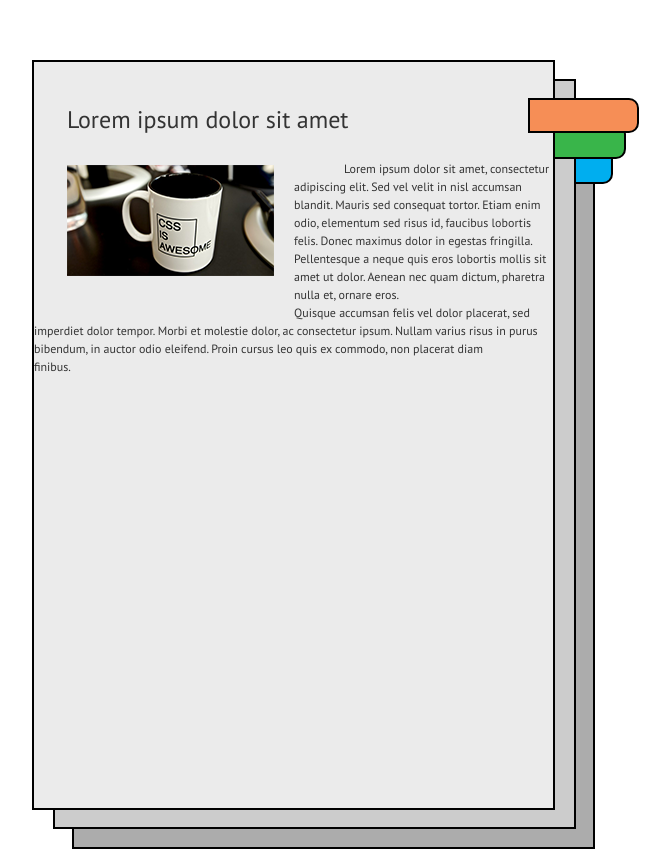
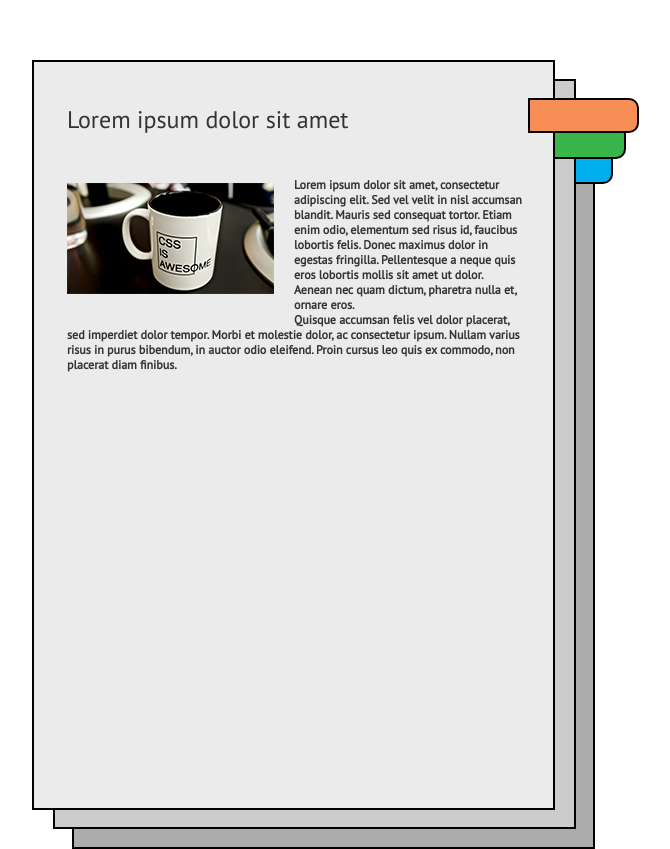
Before and after one commit to AlesyaSA/positionin_and_floats, a plain HTML site: page index.html in a window 1280 px wide. Shown: the part 179-1028 px from the top of the page, without its empty margins (186-856 px from the left). Drawn offline with Linux system fonts and the light colour scheme.

Commit message:
positions_and_floats/feachure :beautifuk first paragraph

```diff
--- a/css/style.css
+++ b/css/style.css
@@ -72,6 +72,7 @@ body {
   border-style: solid;
   width: 519px;
   height: 746px;
+
 }
 .font3 p{
   margin-top:42px;
@@ -79,16 +80,14 @@ body {
   font-family: 'PT Sans';
 color: #333333;
 font-size: 24px;
-font-weight: 400px;
 text-align: left;
 }
-.font3 p1{
+.font3 h1 p{
 
-margin: 50px 50px 50px 50px;
+margin-right: 30px;
 font-family: 'PT Sans';
 color: #333333;
 font-size: 12px;
-font-weight: 450px;
 text-align: left;
 
 }
@@ -98,7 +97,7 @@ text-align: left;
   margin-top:6px;
   margin-left:33px;
   margin-right:20px;
-  margin-bottom: 30px;
+  margin-bottom: 20px;
    border:0;
     max-width: 100%;
 }
--- a/index.html
+++ b/index.html
@@ -2,8 +2,8 @@
 <html>
 
 <head>
-  <link href="css/style.css" rel="stylesheet" >
-  <link href="https://fonts.googleapis.com/css?family=PT+Sans" rel="stylesheet">
+    <link href="css/style.css" rel="stylesheet">
+    <link href="https://fonts.googleapis.com/css?family=PT+Sans" rel="stylesheet">
 </head>
 
 <body>
@@ -19,30 +19,16 @@
         </div>
         <div class="font3">
             <p>Lorem ipsum dolor sit amet</p>
+            <h1>
             <img src="img/coffee.png">
-            <p1>
-Lorem ipsum dolor sit amet, consectetur adipiscing elit.
- Sed vel velit in nisl accumsan blandit.
-  Mauris sed consequat tortor.
-   Etiam enim odio, elementum sed risus id,
-    faucibus lobortis felis.
-     Donec maximus dolor in egestas fringilla.
-      Pellentesque a neque quis eros lobortis mollis
-      sit amet ut dolor. Aenean nec quam dictum,
-       pharetra nulla et, ornare eros.
+            <p>
+                Lorem ipsum dolor sit amet, consectetur adipiscing elit. Sed vel velit in nisl accumsan blandit. Mauris sed consequat tortor. Etiam enim odio, elementum sed risus id, faucibus lobortis felis. Donec maximus dolor in egestas fringilla. Pellentesque a neque
+                quis eros lobortis mollis sit amet ut dolor. Aenean nec quam dictum, pharetra nulla et, ornare eros.
 
-     <br>
-
-Quisque accumsan felis vel dolor
-    placerat, sed imperdiet dolor tempor.
-        Morbi et molestie dolor,
-       ac consectetur ipsum.
-        Nullam varius risus in
-        purus bibendum, in auctor
-         odio eleifend. Proin cursus
-          leo quis ex commodo, non placerat
-           diam finibus.
-         </p1>
+                <br> Quisque accumsan felis vel dolor placerat, sed imperdiet dolor tempor. Morbi et molestie dolor, ac consectetur ipsum. Nullam varius risus in purus bibendum, in auctor odio eleifend. Proin cursus leo quis ex commodo, non placerat diam
+                finibus.
+            </p>
+          </h1>
             <div>
             </div>
         </div>
```
